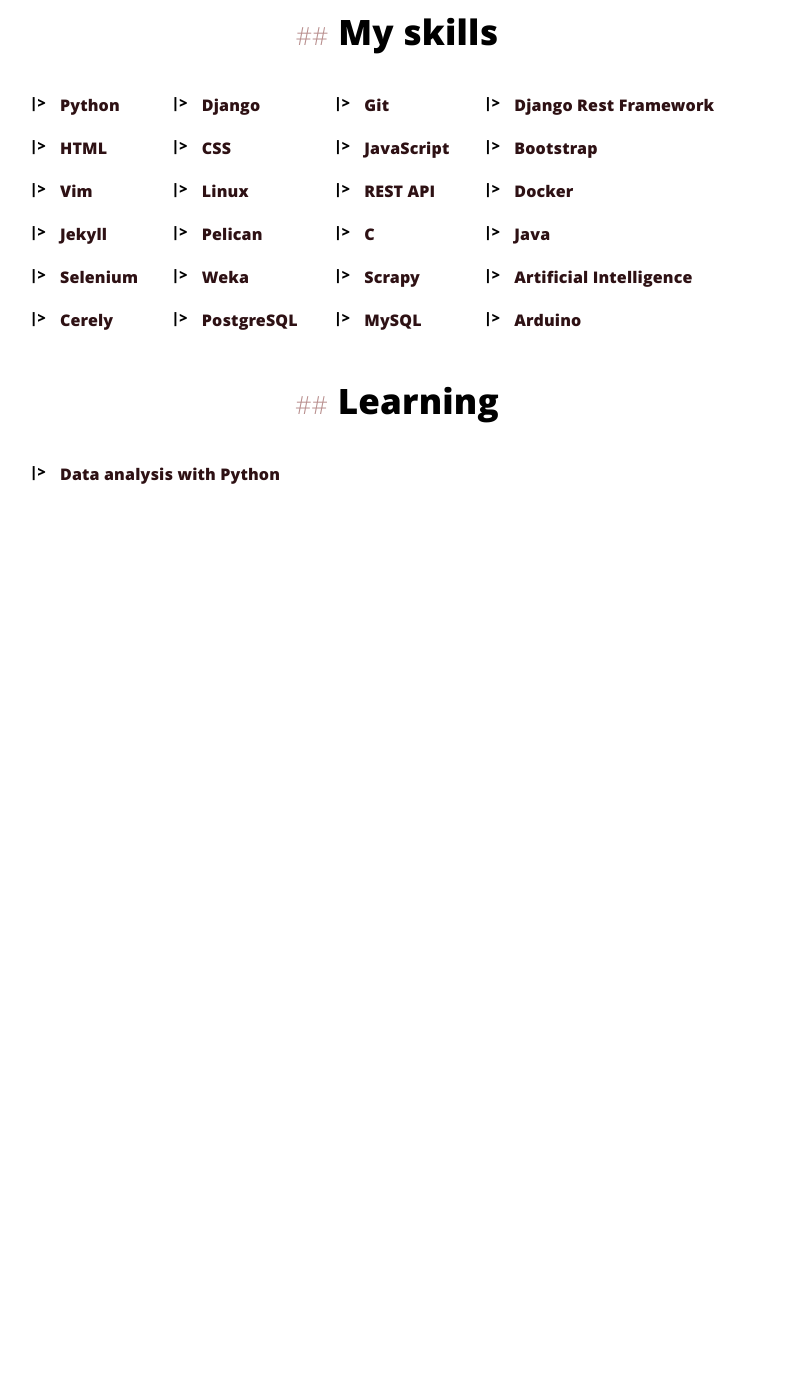
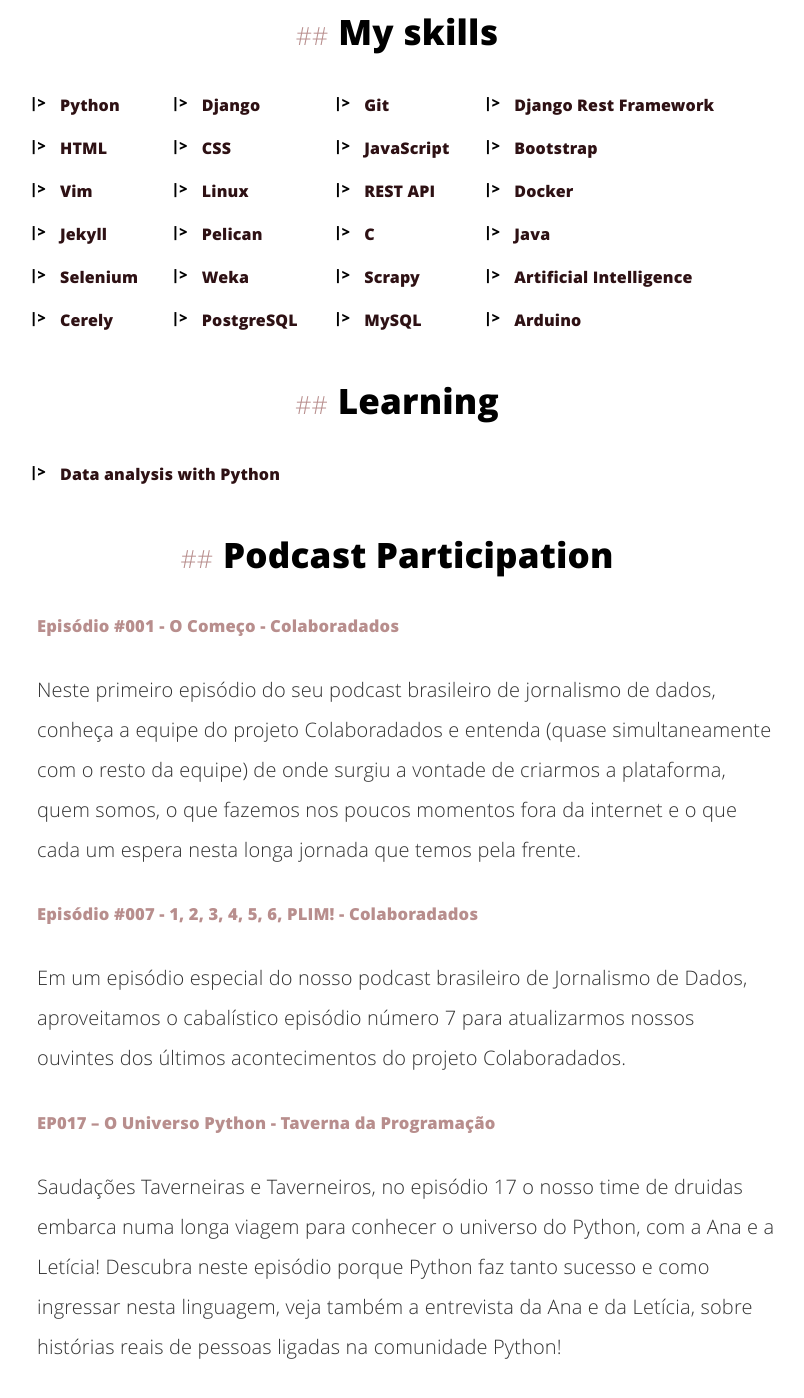
Before and after one commit to anapauladsmendes/anapauladsmendes.github.io, a Jekyll site: the page built from about.html, in a window 1280 px wide and 1400 px high, scrolled down 2167 px. Shown: the whole window, without its empty margins (243-1047 px from the left). Built offline with Jekyll 4.4.1, drawn with Linux system fonts in a browser that asks for light colours; before the commit the page ends 2713 px from its top, so only the background shows below that.

Commit message:
Add podcast participation in about me

```diff
--- a/about.html
+++ b/about.html
@@ -99,3 +99,21 @@
 		</table>
 	</ul>
 </div>
+
+<h2>Podcast Participation</h2>
+<div class="aboutme">
+	<ul class="recent">
+		<li>
+			<a href="http://colaboradados.com.br/podcasts/episodio-001.html"><h5>Episódio #001 - O Começo - Colaboradados</h5></a>
+			<span>Neste primeiro episódio do seu podcast brasileiro de jornalismo de dados, conheça a equipe do projeto Colaboradados e entenda (quase simultaneamente com o resto da equipe) de onde surgiu a vontade de criarmos a plataforma, quem somos, o que fazemos nos poucos momentos fora da internet e o que cada um espera nesta longa jornada que temos pela frente.</span>
+		</li>
+		<li>
+			<a href="http://colaboradados.com.br/podcasts/episodio-007.html"><h5>Episódio #007 - 1, 2, 3, 4, 5, 6, PLIM! - Colaboradados</h5></a>
+			<span>Em um episódio especial do nosso podcast brasileiro de Jornalismo de Dados, aproveitamos o cabalístico episódio número 7 para atualizarmos nossos ouvintes dos últimos acontecimentos do projeto Colaboradados.</span>
+		</li>
+		<li>
+			<a href="http://tavernaprogramacao.com.br/podcast/ep017-universo-python/"><h5>EP017 – O Universo Python - Taverna da Programação</h5></a>
+			<span>Saudações Taverneiras e Taverneiros, no episódio 17 o nosso time de druidas embarca numa longa viagem para conhecer o universo do Python, com a Ana e a Letícia! Descubra neste episódio porque Python faz tanto sucesso e como ingressar nesta linguagem, veja também a entrevista da Ana e da Letícia, sobre histórias reais de pessoas ligadas na comunidade Python!</span>
+		</li>
+	</ul>
+</div>
```
